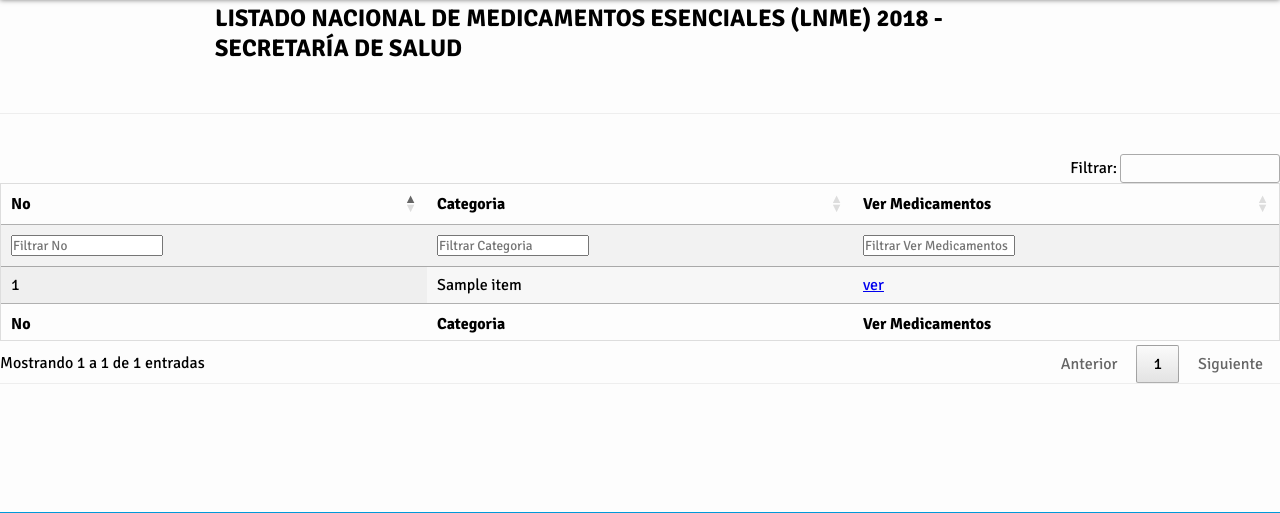
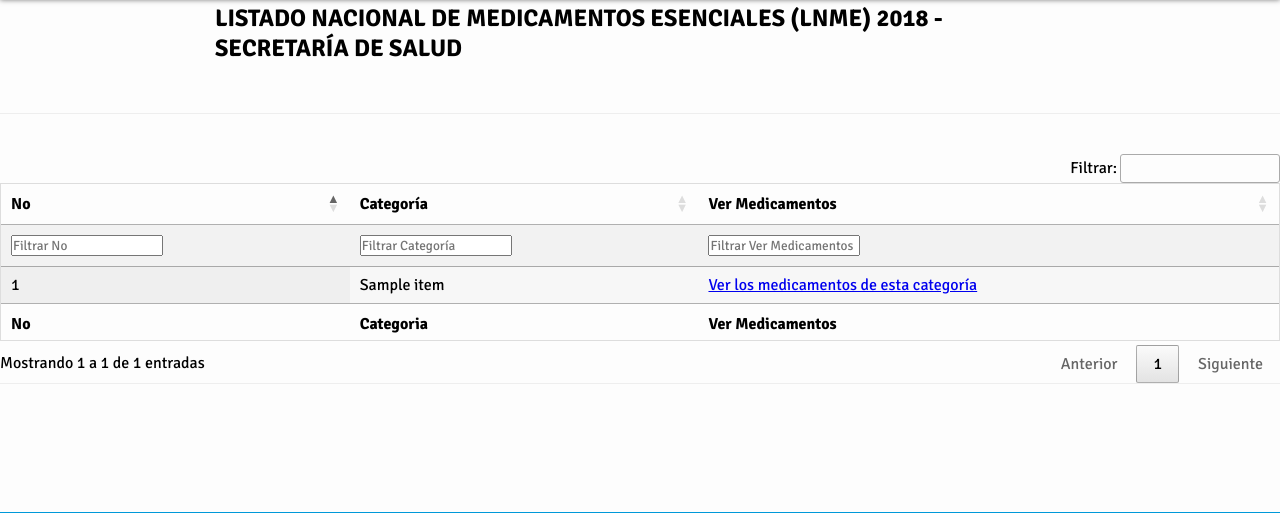
Before and after one commit to hatwhite89/ops, a Django app: template templates/lnm2.html in a window 1280 px wide. Shown: the part 112-625 px from the top of the page. Run offline with Django 3.2, Linux system fonts and the light colour scheme; the template is opened without the code that fills it: most values are stand-ins (such as "Sample title", 1, 10 or a date in 2020); some libraries are stand-ins or nearby versions.

Commit message:
miercoles sin nadie

```diff
--- a/templates/listado_nacional_medicamentos.html
+++ b/templates/listado_nacional_medicamentos.html
@@ -36,7 +36,7 @@ tr:nth-child(even){background-color: #f2f2f2}
                   <th>Nombre del Medicamento</th>
                 <th>Código ATC</th>
                 <th>Categoría</th>
-                <th>SubCategoria</th>
+                <th>SubCategoría</th>
 
                 <th>Concentración </th>
                 <th>Forma Farmacéutica</th>
@@ -102,7 +102,7 @@ tr:nth-child(even){background-color: #f2f2f2}
                      <th>Nombre del Medicamento</th>
                 <th>Código ATC</th>
                 <th>Categoría</th>
-                <th>SubCategoria</th>
+                <th>SubCategoría</th>
 
                 <th>Concentración </th>
                 <th>Forma Farmacéutica</th>
--- a/templates/lnm2.html
+++ b/templates/lnm2.html
@@ -34,7 +34,7 @@ tr:nth-child(even){background-color: #f2f2f2}
             <tr>
                 <th>No</th>
 
-                <th>Categoria</th>
+                <th>Categoría</th>
  <th>Ver Medicamentos</th>
             </tr>
         </thead>
@@ -49,7 +49,7 @@ tr:nth-child(even){background-color: #f2f2f2}
 
             <td>{{ item.nombre_categoria }}</td>
 
-<td><a href="{% url 'lnm_detalle'  %}?id_categoria={{ item.id }}">ver</a></td>
+<td><a href="{% url 'lnm_detalle'  %}?id_categoria={{ item.id }}">Ver los medicamentos de esta categoría</a></td>
 
 
 
--- a/templates/lnm_detalle.html
+++ b/templates/lnm_detalle.html
@@ -36,7 +36,7 @@ tr:nth-child(even){background-color: #f2f2f2}
                      <th>Nombre del Medicamento</th>
                 <th>Código ATC</th>
                 <th>Categoría</th>
-                <th>SubCategoria</th>
+                <th>SubCategoría</th>
 
                 <th>Concentración </th>
                 <th>Forma Farmacéutica</th>
@@ -102,7 +102,7 @@ tr:nth-child(even){background-color: #f2f2f2}
                     <th>Nombre del Medicamento</th>
                 <th>Código ATC</th>
                 <th>Categoría</th>
-                <th>SubCategoria</th>
+                <th>SubCategoría</th>
 
                 <th>Concentración </th>
                 <th>Forma Farmacéutica</th>
```
